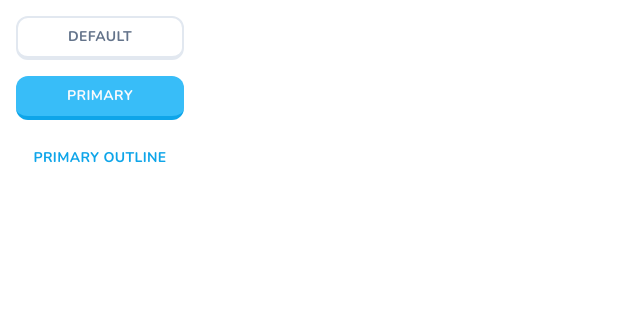
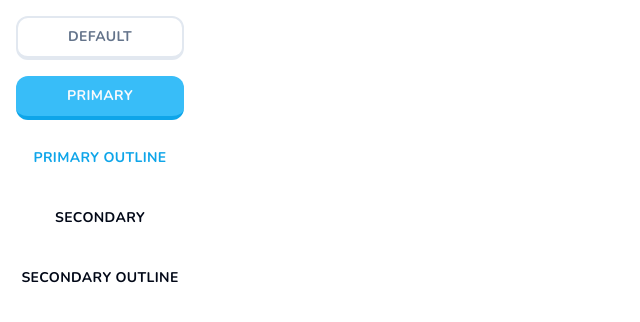
Before and after one commit to curlydoodle/duolingo-clone-nextjs, a Next.js app: page / in a window 1280 px wide. Shown: the top 322 px of the page, without its empty margins (0-640 px from the left). Built offline with nearby package versions, Linux system fonts and the light colour scheme.

Commit message:
update the Home page

```diff
--- a/app/page.tsx
+++ b/app/page.tsx
@@ -6,6 +6,8 @@ export default function Home() {
       <Button>Default</Button>
       <Button variant="primary">Primary</Button>
       <Button variant="primaryOutline">Primary Outline</Button>
+      <Button variant="secondary">Secondary</Button>
+      <Button variant="secondaryOutline">Secondary Outline</Button>
     </div>
   );
 }
```
